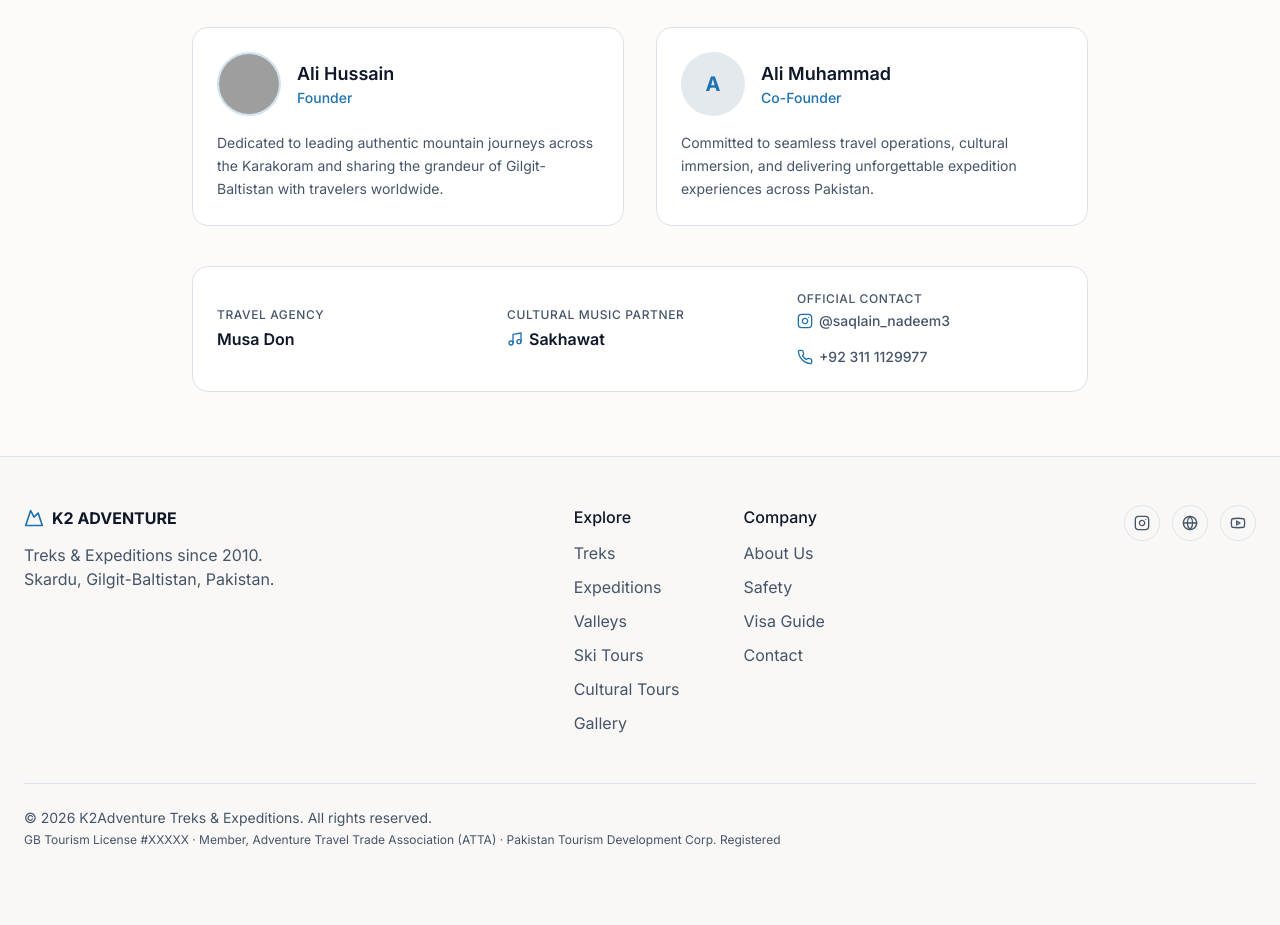
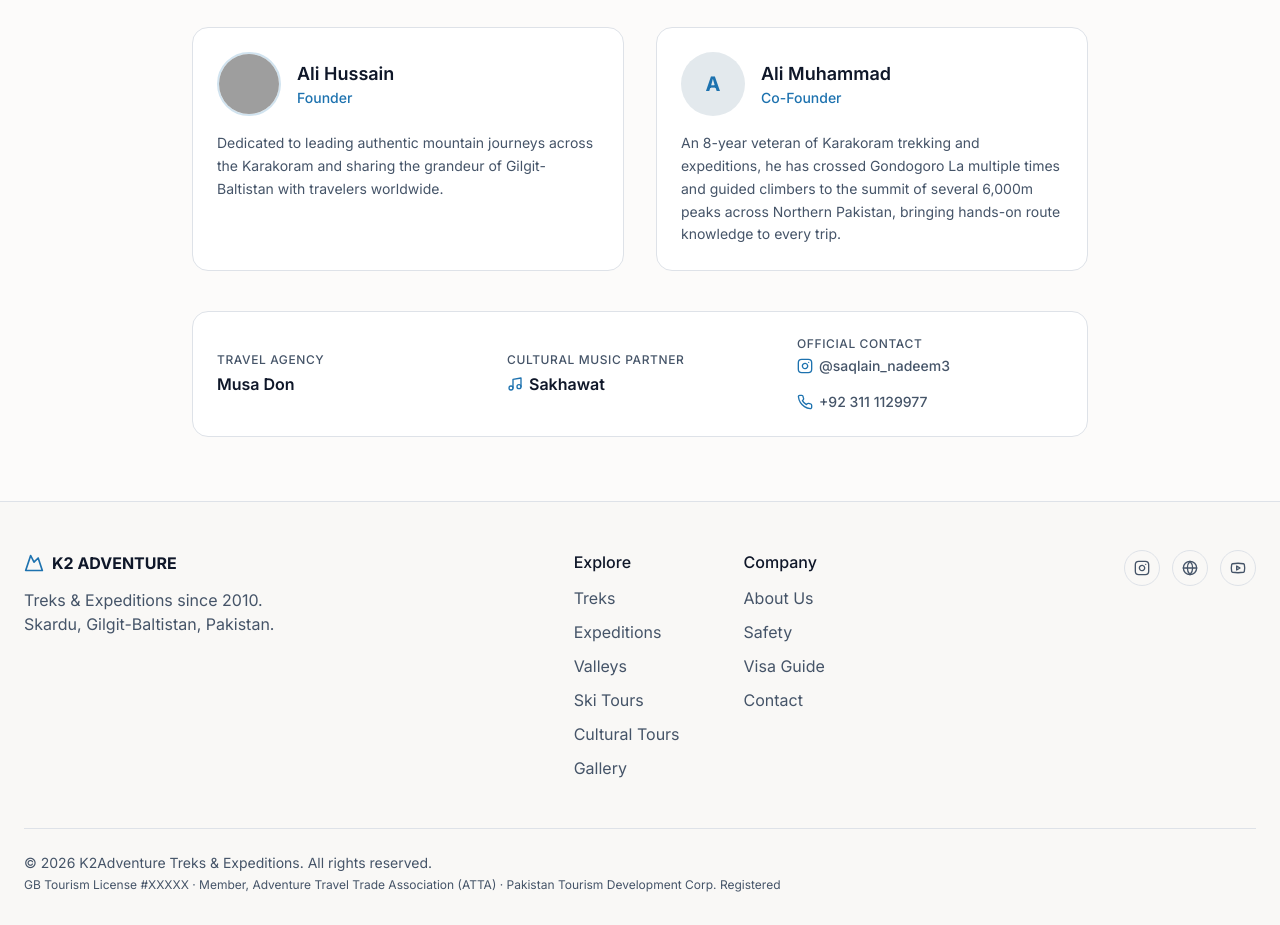
Before and after one commit to zaigham63466-sketch/WEBSITE-FINAL, a React (Vite) app: page /about in a window 1280 px wide. Shown: the part 2240-3165 px from the top of the page. Before the commit the page ends 3120 px from the top, so only its background shows below. Built offline with nearby package versions, Linux system fonts and the light colour scheme; grey boxes are pictures that could not be loaded.

Commit message:
Update Ali Muhammad bio on About page

```diff
--- a/src/data/index.ts
+++ b/src/data/index.ts
@@ -988,7 +988,7 @@
   {
     name: 'Ali Muhammad',
     role: 'Co-Founder',
-    bio: 'Committed to seamless travel operations, cultural immersion, and delivering unforgettable expedition experiences across Pakistan.',
+    bio: 'An 8-year veteran of Karakoram trekking and expeditions, he has crossed Gondogoro La multiple times and guided climbers to the summit of several 6,000m peaks across Northern Pakistan, bringing hands-on route knowledge to every trip.',
   },
 ];
 
```
